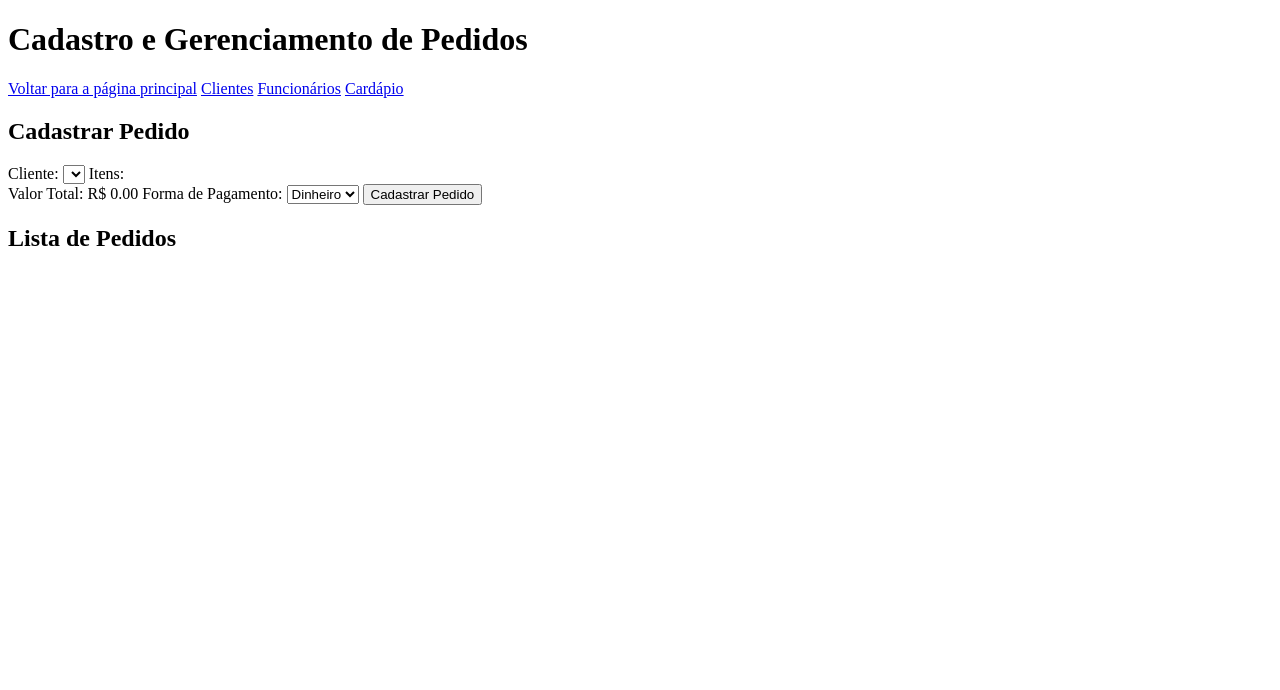
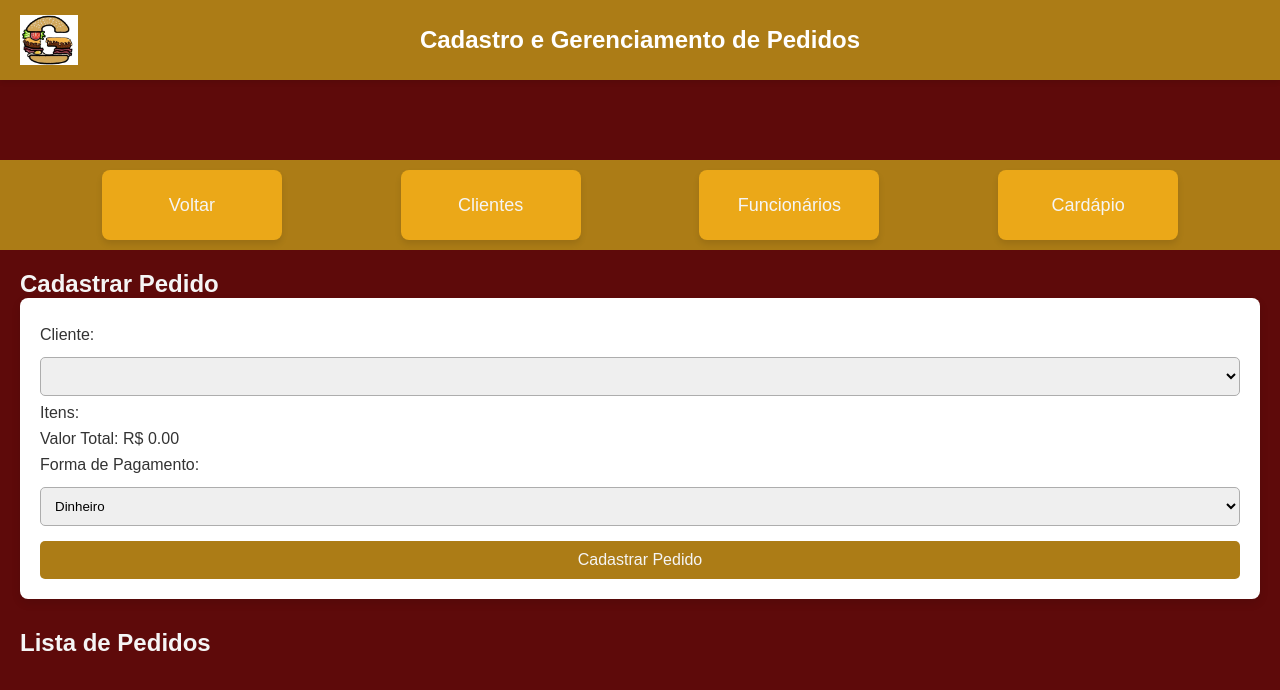
Before and after one commit to nicollyvermieiro/Trabalho-final---GastroNet, a plain HTML site: page views/pedidos.html in a window 1280 px wide. Drawn offline with nearby package versions, Linux system fonts and the light colour scheme; no server answers.

Commit message:
atualização

```diff
--- a/views/CSS/Pedidos.css
+++ b/views/CSS/Pedidos.css
@@ -0,0 +1,159 @@
+/* Tela */
+* {
+    margin: 0;
+    padding: 0;
+    box-sizing: border-box;
+    font-family: Arial, sans-serif;
+}
+
+body {
+    background-color: #5e0a0a;
+    padding-top: 80px; /* Para evitar que o conteúdo fique oculto atrás da barra de navegação */
+}
+
+/* Barra superior */
+.a {
+    display: flex;
+    justify-content: space-between;
+    align-items: center;
+    background-color: #ac7c16;
+    padding: 15px 20px;
+    color: #fff;
+    position: fixed;
+    top: 0;
+    left: 0;
+    width: 100%;
+    z-index: 1000;
+    box-shadow: 0 2px 5px rgba(0, 0, 0, 0.1);
+}
+
+/* Título da tela */
+.a h2 {
+    position: absolute;
+    left: 50%;
+    transform: translateX(-50%);
+    margin: 0;
+    font-size: 1.5em;
+    font-weight: bold;
+    text-align: center;
+}
+
+/* Logo do restaurante */
+.logo {
+    display: flex;
+    align-items: center;
+    height: 50px;
+    margin-right: 20px;
+}
+
+/* Barra de navegação dos botões */
+.b {
+    display: flex;
+    justify-content: space-around;
+    flex-wrap: wrap;
+    margin-top: 80px;
+    padding: 10px 50px;
+    gap: 15px;
+    background-color: #ac7c16; /* Fundo da barra */
+}
+
+/* Botões */
+.b a {
+    display: block;
+    width: 180px;
+    height: 70px;
+    font-size: 18px;
+    background-color: #eba818;
+    color: #f5f5f5;
+    border-radius: 8px;
+    text-align: center;
+    line-height: 70px;
+    text-decoration: none;
+    box-shadow: 0 4px 6px rgba(0, 0, 0, 0.1);
+    transition: background-color 0.3s ease;
+}
+
+/* Efeito de hover nos botões */
+.b a:hover {
+    background-color: #ac7c16;
+}
+
+/* Seção de formulário e pedidos */
+section {
+    padding: 20px;
+    color: #f5f5f5;
+}
+
+/* Formulário */
+form {
+    background-color: #fff;
+    padding: 20px;
+    border-radius: 8px;
+    box-shadow: 0 4px 10px rgba(0, 0, 0, 0.1);
+    margin-bottom: 30px;
+}
+
+form label {
+    display: block;
+    margin: 8px 0;
+    font-size: 1em;
+    color: #333;
+}
+
+form select,
+form input[type="checkbox"] {
+    width: 100%;
+    padding: 10px;
+    margin-top: 5px;
+    border: 1px solid #adadad;
+    border-radius: 5px;
+}
+
+form button {
+    width: 100%;
+    padding: 10px;
+    background-color: #ac7c16;
+    color: #f5f5f5;
+    font-size: 16px;
+    border-radius: 5px;
+    cursor: pointer;
+    border: none;
+    margin-top: 15px;
+    transition: background-color 0.3s ease;
+}
+
+/* Efeito de hover no botão de cadastro */
+form button:hover {
+    background-color: #eba818;
+}
+
+/* Lista de pedidos */
+ul#listaPedidos {
+    list-style: none;
+    padding: 0;
+}
+
+ul#listaPedidos li {
+    background-color: #fff;
+    padding: 10px;
+    margin-bottom: 10px;
+    border-radius: 5px;
+    box-shadow: 0 4px 6px rgba(0, 0, 0, 0.1);
+}
+
+ul#listaPedidos li strong {
+    color: #333;
+}
+
+/* Rodapé da tela */
+footer {
+    background-color: #ac7c16;
+    color: #222222;
+    text-align: center;
+    padding: 15px 20px;
+    position: fixed;
+    bottom: 0;
+    left: 0;
+    width: 100%;
+    box-shadow: 0 -2px 5px rgba(0, 0, 0, 0.1);
+}
--- a/views/pedidos.html
+++ b/views/pedidos.html
@@ -8,13 +8,20 @@
     <script src="https://code.jquery.com/jquery-3.6.0.min.js"></script>
 </head>
 <body>
-        <h1>Cadastro e Gerenciamento de Pedidos</h1>
-        <nav>
-            <a href="index.html">Voltar para a página principal</a>
+
+    <nav class="a">
+        <div>
+            <img src="imgs/75837d9e-32c8-459e-913e-ac719ac12b2c.jfif" alt="Logo" class="logo">
+        </div>
+        <h2>Cadastro e Gerenciamento de Pedidos</h2>
+    </nav>
+
+    <nav class="b">
+            <a href="index.html">Voltar</a>
             <a href="clientes.html">Clientes</a>
             <a href="funcionarios.html">Funcionários</a>
             <a href="cardapio.html">Cardápio</a>
-        </nav>
+    </nav>
 
     <section>
         <h2>Cadastrar Pedido</h2>
```
Also changed, not shown: views/clientes.html (+5 -4 lines), public/css/style.css (deleted), public/index.html (deleted), public/js/app.js (deleted).
